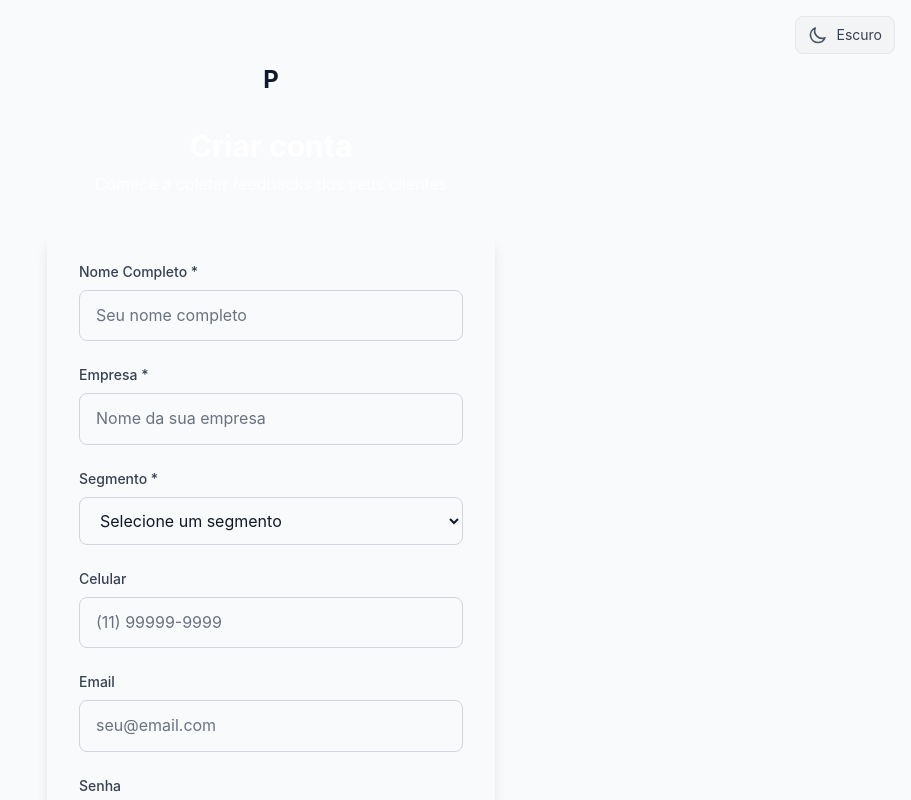
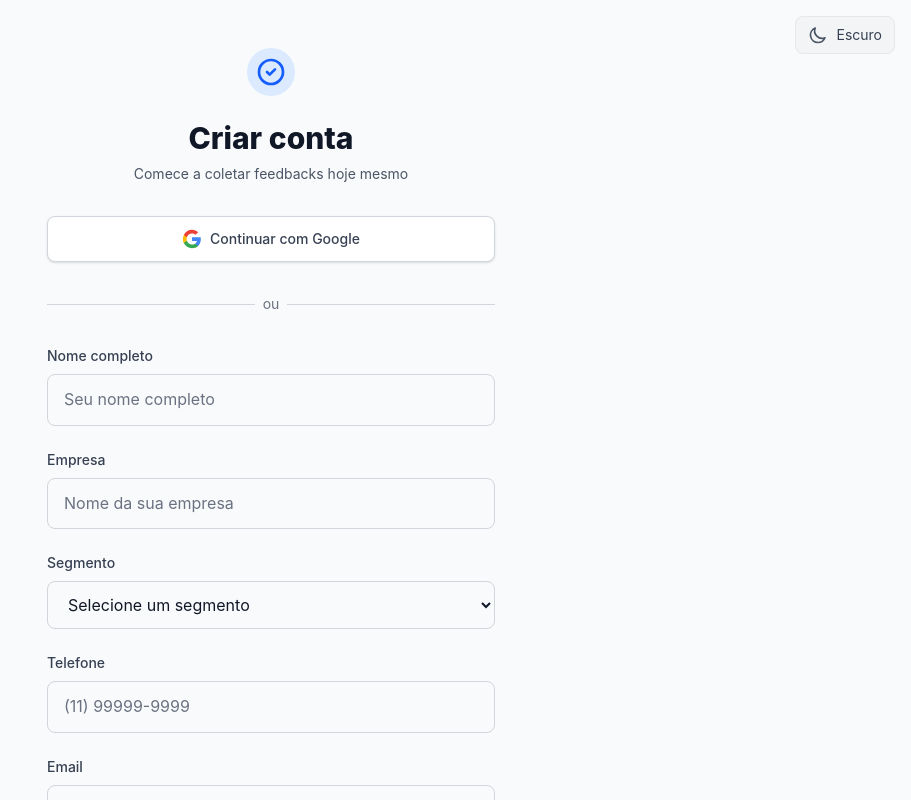
Before and after one commit to brunostersa/pesquisou, a Next.js app: page /login in a window 1280 px wide. Both pictures are taken after a click on the button "Cadastre-se". Shown: the top 800 px of the page, without its empty margins (369-1280 px from the left). Built offline with nearby package versions, Linux system fonts and the light colour scheme; no server answers.

Commit message:
insercao google auth

```diff
--- a/src/app/login/page.tsx
+++ b/src/app/login/page.tsx
@@ -6,10 +6,11 @@ import {
   createUserWithEmailAndPassword,
   signInWithEmailAndPassword,
   onAuthStateChanged,
-  updateProfile
+  updateProfile,
+  signInWithPopup
 } from 'firebase/auth';
-import { doc, setDoc } from 'firebase/firestore';
-import { auth, db } from '@/lib/firebase';
+import { doc, setDoc, getDoc } from 'firebase/firestore';
+import { auth, db, googleProvider } from '@/lib/firebase';
 import ThemeSwitcher from '@/components/ThemeSwitcher';
 import { applyPhoneMask, removePhoneMask } from '@/lib/masks';
 
@@ -38,6 +39,41 @@ export default function LoginPage() {
     return () => unsubscribe();
   }, [router]);
 
+  const handleGoogleSignIn = async () => {
+    setLoading(true);
+    setError('');
+
+    try {
+      const result = await signInWithPopup(auth, googleProvider);
+      const user = result.user;
+
+      // Verificar se o usuário já existe no Firestore
+      const userDoc = await getDoc(doc(db, 'users', user.uid));
+
+      if (!userDoc.exists()) {
+        // Usuário novo - criar perfil no Firestore
+        await setDoc(doc(db, 'users', user.uid), {
+          name: user.displayName || 'Usuário Google',
+          email: user.email,
+          company: '',
+          segment: '',
+          phone: '',
+          createdAt: new Date(),
+          updatedAt: new Date(),
+          authProvider: 'google',
+          photoURL: user.photoURL
+        });
+      }
+
+      router.push('/dashboard');
+    } catch (error: unknown) {
+      const errorMessage = error instanceof Error ? error.message : 'Erro ao fazer login com Google';
+      setError(errorMessage);
+    } finally {
+      setLoading(false);
+    }
+  };
+
   const handleSubmit = async (e: React.FormEvent) => {
     e.preventDefault();
     setLoading(true);
@@ -64,7 +100,8 @@ export default function LoginPage() {
           segment: segment,
           phone: removePhoneMask(phone.trim()),
           createdAt: new Date(),
-          updatedAt: new Date()
+          updatedAt: new Date(),
+          authProvider: 'email'
         });
 
       } else {
@@ -99,36 +136,60 @@ export default function LoginPage() {
       </div>
 
       <div className="max-w-md w-full space-y-8">
-        {/* Logo and Header */}
-        <div className="text-center">
-          <div className="mx-auto w-16 h-16 bg-secondary-color rounded-xl flex items-center justify-center mb-4">
-            <span className="text-inverse font-bold text-2xl">P</span>
+        <div>
+          <div className="mx-auto h-12 w-12 flex items-center justify-center rounded-full bg-blue-100 dark:bg-blue-900">
+            <svg className="h-8 w-8 text-blue-600 dark:text-blue-400" fill="none" stroke="currentColor" viewBox="0 0 24 24">
+              <path strokeLinecap="round" strokeLinejoin="round" strokeWidth="2" d="M9 12l2 2 4-4m6 2a9 9 0 11-18 0 9 9 0 0118 0z"></path>
+            </svg>
           </div>
-          <h2 className="text-3xl font-bold text-white mb-2">
-            {isSignUp ? 'Criar conta' : 'Bem-vindo de volta'}
+          <h2 className="mt-6 text-center text-3xl font-extrabold text-gray-900 dark:text-white">
+            {isSignUp ? 'Criar conta' : 'Entrar na sua conta'}
           </h2>
-          <p className="text-white/90">
-            {isSignUp
-              ? 'Comece a coletar feedbacks dos seus clientes'
-              : 'Entre na sua conta para continuar'
-            }
+          <p className="mt-2 text-center text-sm text-gray-600 dark:text-gray-400">
+            {isSignUp ? 'Comece a coletar feedbacks hoje mesmo' : 'Acesse seu painel de controle'}
           </p>
         </div>
 
-        {/* Form */}
-        <div className="bg-card rounded-xl shadow-lg p-8">
-          <form className="space-y-6" onSubmit={handleSubmit}>
+        {/* Google Sign In Button */}
+        <div className="mt-6">
+          <button
+            onClick={handleGoogleSignIn}
+            disabled={loading}
+            className="w-full flex items-center justify-center px-4 py-3 border border-gray-300 rounded-lg shadow-sm bg-white text-sm font-medium text-gray-700 hover:bg-gray-50 focus:outline-none focus:ring-2 focus:ring-offset-2 focus:ring-indigo-500 disabled:opacity-50 disabled:cursor-not-allowed transition-colors"
+          >
+            <svg className="w-5 h-5 mr-2" viewBox="0 0 24 24">
+              <path fill="#4285F4" d="M22.56 12.25c0-.78-.07-1.53-.2-2.25H12v4.26h5.92c-.26 1.37-1.04 2.53-2.21 3.31v2.77h3.57c2.08-1.92 3.28-4.74 3.28-8.09z"/>
+              <path fill="#34A853" d="M12 23c2.97 0 5.46-.98 7.28-2.66l-3.57-2.77c-.98.66-2.23 1.06-3.71 1.06-2.86 0-5.29-1.93-6.16-4.53H2.18v2.84C3.99 20.53 7.7 23 12 23z"/>
+              <path fill="#FBBC05" d="M5.84 14.09c-.22-.66-.35-1.36-.35-2.09s.13-1.43.35-2.09V7.07H2.18C1.43 8.55 1 10.22 1 12s.43 3.45 1.18 4.93l2.85-2.22.81-.62z"/>
+              <path fill="#EA4335" d="M12 5.38c1.62 0 3.06.56 4.21 1.64l3.15-3.15C17.45 2.09 14.97 1 12 1 7.7 1 3.99 3.47 2.18 7.07l3.66 2.84c.87-2.6 3.3-4.53 6.16-4.53z"/>
+            </svg>
+            {loading ? 'Entrando...' : 'Continuar com Google'}
+          </button>
+        </div>
+
+        {/* Divider */}
+        <div className="relative">
+          <div className="absolute inset-0 flex items-center">
+            <div className="w-full border-t border-gray-300" />
+          </div>
+          <div className="relative flex justify-center text-sm">
+            <span className="px-2 bg-gray-50 dark:bg-gray-900 text-gray-500">ou</span>
+          </div>
+        </div>
+
+        <form className="mt-8 space-y-6" onSubmit={handleSubmit}>
           {isSignUp && (
             <>
               <div>
                 <label htmlFor="name" className="block text-sm font-medium text-gray-700 mb-2">
-                    Nome Completo *
+                  Nome completo
                 </label>
                 <input
                   id="name"
                   name="name"
                   type="text"
-                    required={isSignUp}
+                  autoComplete="name"
+                  required
                   className="w-full px-4 py-3 border border-gray-300 rounded-lg focus:outline-none focus:ring-2 focus:ring-indigo-500 focus:border-indigo-500 transition-colors text-gray-900 placeholder-gray-500"
                   placeholder="Seu nome completo"
                   value={name}
@@ -138,13 +199,13 @@ export default function LoginPage() {
 
               <div>
                 <label htmlFor="company" className="block text-sm font-medium text-gray-700 mb-2">
-                    Empresa *
+                  Empresa
                 </label>
                 <input
                   id="company"
                   name="company"
                   type="text"
-                    required={isSignUp}
+                  autoComplete="organization"
                   className="w-full px-4 py-3 border border-gray-300 rounded-lg focus:outline-none focus:ring-2 focus:ring-indigo-500 focus:border-indigo-500 transition-colors text-gray-900 placeholder-gray-500"
                   placeholder="Nome da sua empresa"
                   value={company}
@@ -154,47 +215,38 @@ export default function LoginPage() {
 
               <div>
                 <label htmlFor="segment" className="block text-sm font-medium text-gray-700 mb-2">
-                    Segmento *
+                  Segmento
                 </label>
                 <select
                   id="segment"
                   name="segment"
-                    required={isSignUp}
                   className="w-full px-4 py-3 border border-gray-300 rounded-lg focus:outline-none focus:ring-2 focus:ring-indigo-500 focus:border-indigo-500 transition-colors text-gray-900"
                   value={segment}
                   onChange={(e) => setSegment(e.target.value)}
                 >
                   <option value="">Selecione um segmento</option>
-                    <option value="restaurante">Restaurante</option>
                   <option value="varejo">Varejo</option>
+                  <option value="servicos">Serviços</option>
                   <option value="saude">Saúde</option>
                   <option value="educacao">Educação</option>
-                    <option value="servicos">Serviços</option>
                   <option value="tecnologia">Tecnologia</option>
-                    <option value="automotivo">Automotivo</option>
-                    <option value="beleza">Beleza</option>
-                    <option value="fitness">Fitness</option>
-                    <option value="hotelaria">Hotelaria</option>
-                    <option value="outro">Outro</option>
+                  <option value="outros">Outros</option>
                 </select>
               </div>
 
               <div>
                 <label htmlFor="phone" className="block text-sm font-medium text-gray-700 mb-2">
-                    Celular
+                  Telefone
                 </label>
                 <input
                   id="phone"
                   name="phone"
                   type="tel"
+                  autoComplete="tel"
                   className="w-full px-4 py-3 border border-gray-300 rounded-lg focus:outline-none focus:ring-2 focus:ring-indigo-500 focus:border-indigo-500 transition-colors text-gray-900 placeholder-gray-500"
                   placeholder="(11) 99999-9999"
                   value={phone}
-                    onChange={(e) => {
-                      const maskedValue = applyPhoneMask(e.target.value);
-                      setPhone(maskedValue);
-                    }}
-                    maxLength={15}
+                  onChange={(e) => setPhone(applyPhoneMask(e.target.value))}
                 />
               </div>
             </>
@@ -277,7 +329,6 @@ export default function LoginPage() {
             </button>
           </p>
         </div>
-        </div>
 
         {/* Features */}
         <div className="text-center">
--- a/src/lib/firebase.ts
+++ b/src/lib/firebase.ts
@@ -1,5 +1,5 @@
 import { initializeApp } from 'firebase/app';
-import { getAuth } from 'firebase/auth';
+import { getAuth, GoogleAuthProvider } from 'firebase/auth';
 import { getFirestore } from 'firebase/firestore';
 
 // ⚠️ IMPORTANTE: Substitua estas configurações pelas suas credenciais reais do Firebase
@@ -26,6 +26,9 @@ const app = initializeApp(firebaseConfig);
 // Initialize Firebase Authentication and get a reference to the service
 export const auth = getAuth(app);
 
+// Initialize Google Auth Provider
+export const googleProvider = new GoogleAuthProvider();
+
 // Initialize Cloud Firestore and get a reference to the service
 export const db = getFirestore(app);
 
```
Also changed, not shown: 1 other file (tests, documents, lock files or other folders). Lines whose indentation alone changed are shown as unchanged.
